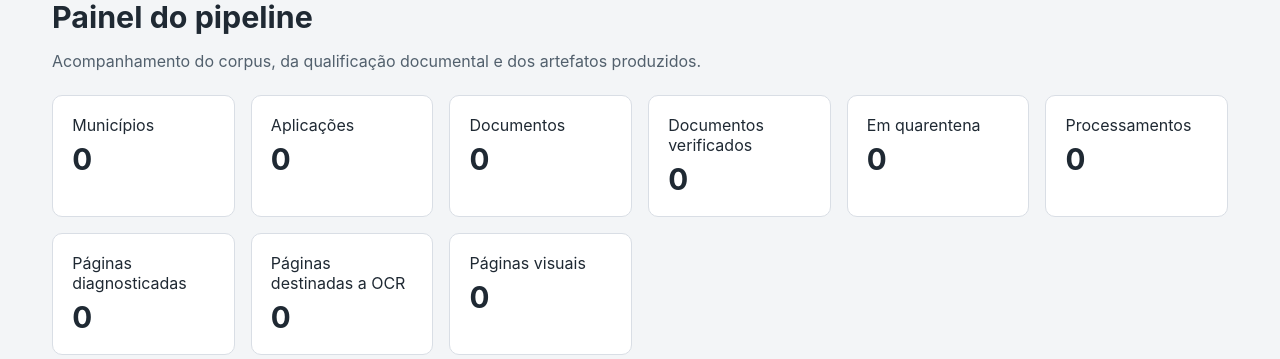
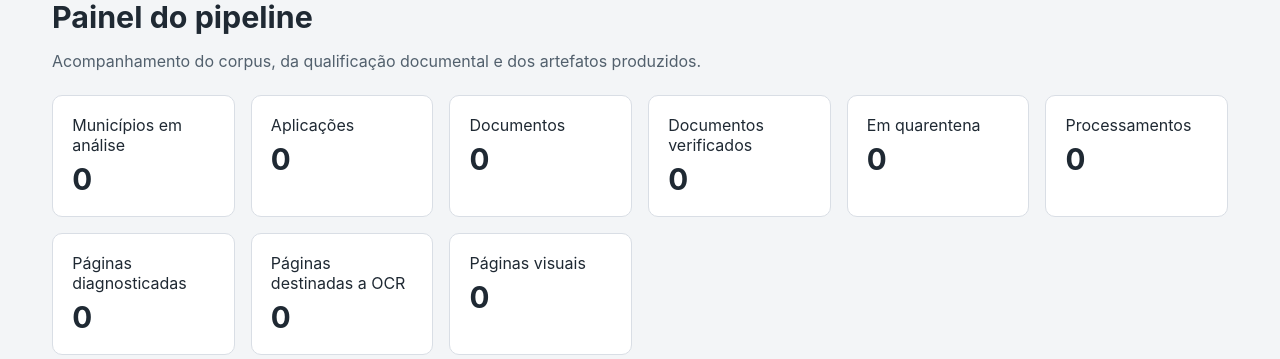
Before and after one commit to hilaliskandar/protocolo_his, a Django app: page / in a window 1280 px wide. Shown: the part 110-469 px from the top of the page. Run offline with Django 5.2, Linux system fonts and the light colour scheme; data that the repository does not hold is empty.

Commit message:
ui: identificar municípios com legislação em análise

```diff
--- a/applications/templates/applications/inicio.html
+++ b/applications/templates/applications/inicio.html
@@ -5,7 +5,7 @@
 <p class="subtitulo">Acompanhamento do corpus, da qualificação documental e dos artefatos produzidos.</p>
 
 <section class="cards" aria-label="Resumo geral">
-    <div class="card">Municípios <span class="numero">{{ total_municipios }}</span></div>
+    <div class="card">Municípios em análise <span class="numero">{{ total_municipios }}</span></div>
     <div class="card">Aplicações <span class="numero">{{ total_aplicacoes }}</span></div>
     <div class="card">Documentos <span class="numero">{{ total_documentos }}</span></div>
     <div class="card">Documentos verificados <span class="numero">{{ documentos_verificados }}</span></div>
```
